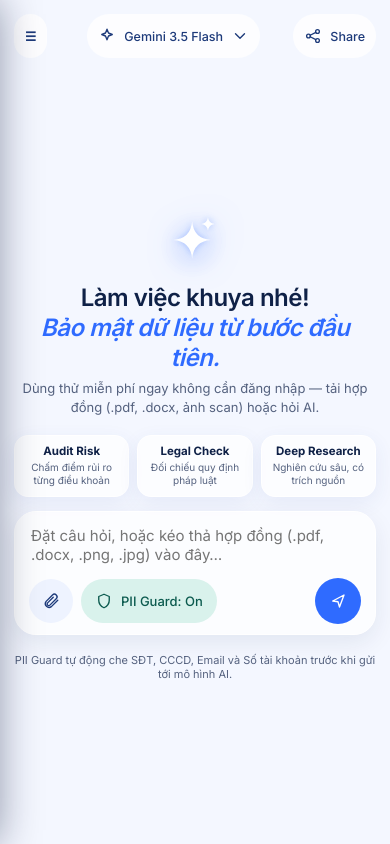
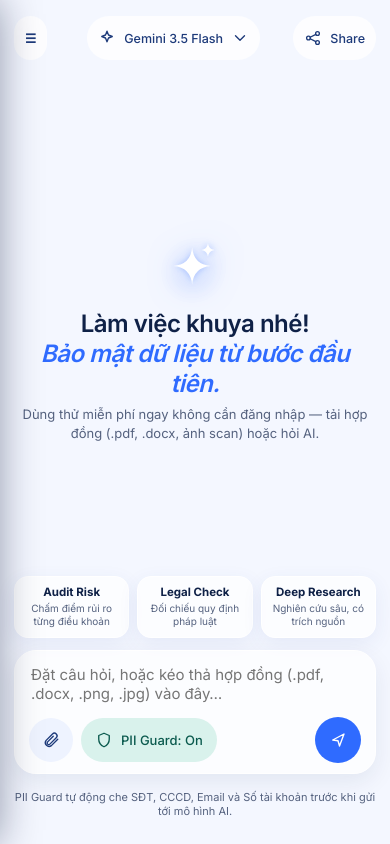
Before and after one commit to kietnguyenx/enterprise-legal-copilot, a plain HTML site: page web/index.html in a window 390 px wide. Drawn offline with Linux system fonts and the light colour scheme; files that its build step writes are made by us from their sources; no server answers; files whose address does not match are found by name.

Commit message:
style(mobile): lower home chat and quick cards to match ChatGPT mobile layout

```diff
--- a/web/index.html
+++ b/web/index.html
@@ -12,7 +12,7 @@
 <link rel="preconnect" href="https://fonts.googleapis.com">
 <link rel="preconnect" href="https://fonts.gstatic.com" crossorigin>
 <link href="https://fonts.googleapis.com/css2?family=Inter:wght@400;500;600;700&display=swap" rel="stylesheet">
-<link rel="stylesheet" href="/static/style.css?v=20261123e">
+<link rel="stylesheet" href="/static/style.css?v=20261123f">
 </head>
 <body>
 
--- a/web/style.css
+++ b/web/style.css
@@ -2194,13 +2194,12 @@ body.resizing-col * {
     gap: 6px;
   }
 
-  /* Trang chủ cân bằng chính giữa màn hình iPhone & cuộn mượt tự nhiên (CHỈ MOBILE) */
+  /* Trang chủ chuẩn bố cục ChatGPT Mobile: Lời chào căn giữa-dưới, 3 nút ngang + khung chat hạ thấp vừa tầm ngón tay */
   .view-home .s24 {
-    padding: calc(10px + env(safe-area-inset-top)) 14px calc(18px + env(safe-area-inset-bottom)) !important;
+    padding: calc(12px + env(safe-area-inset-top)) 14px calc(16px + env(safe-area-inset-bottom)) !important;
     min-height: 100dvh !important;
     display: flex !important;
     flex-direction: column !important;
-    justify-content: space-between !important;
     box-sizing: border-box !important;
   }
   .view-home .s25 {
@@ -2221,14 +2220,15 @@ body.resizing-col * {
   }
   .view-home .s27 {
     flex: 1 !important;
+    min-height: calc(100dvh - 88px) !important;
     display: flex !important;
     flex-direction: column !important;
-    justify-content: center !important;
+    justify-content: flex-end !important;
     align-items: center !important;
-    margin: auto 0 !important;
-    padding: 12px 0 16px !important;
-    gap: 14px !important;
+    padding: 16px 0 10px !important;
+    gap: 12px !important;
     width: 100% !important;
+    box-sizing: border-box !important;
   }
   .view-home .s28 {
     order: 1 !important;
@@ -2237,7 +2237,9 @@ body.resizing-col * {
     flex-direction: column !important;
     align-items: center !important;
     justify-content: center !important;
-    margin-bottom: 4px !important;
+    margin-top: auto !important;
+    margin-bottom: auto !important;
+    padding-top: 28px !important;
     width: 100% !important;
   }
   .view-home .s29 {
```
